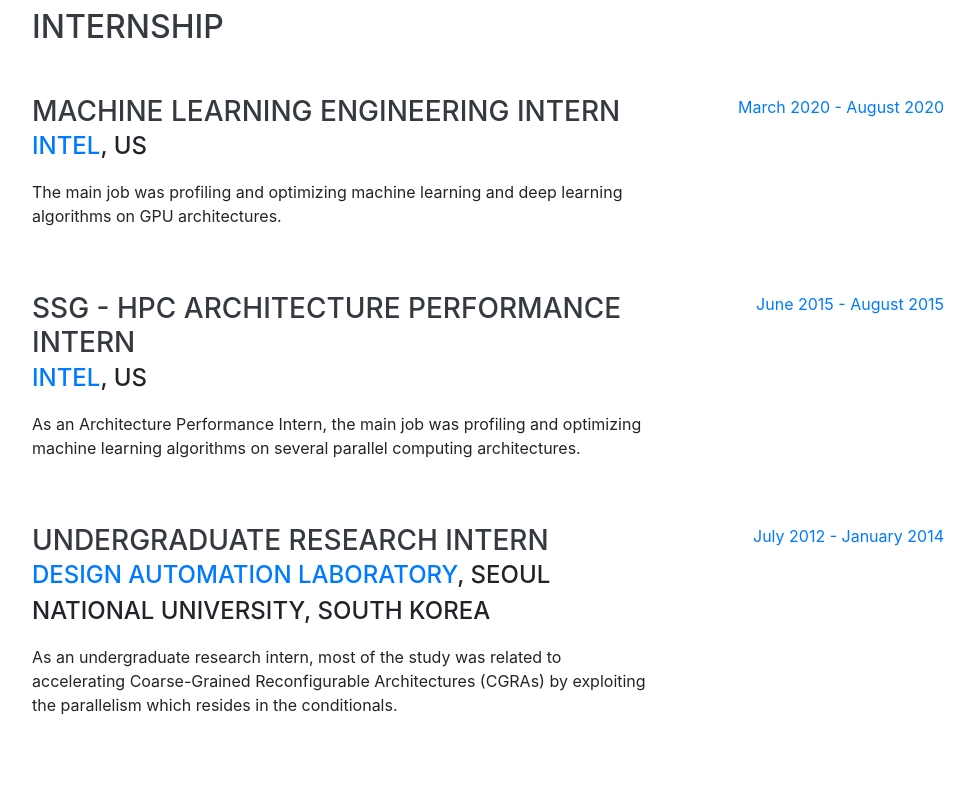
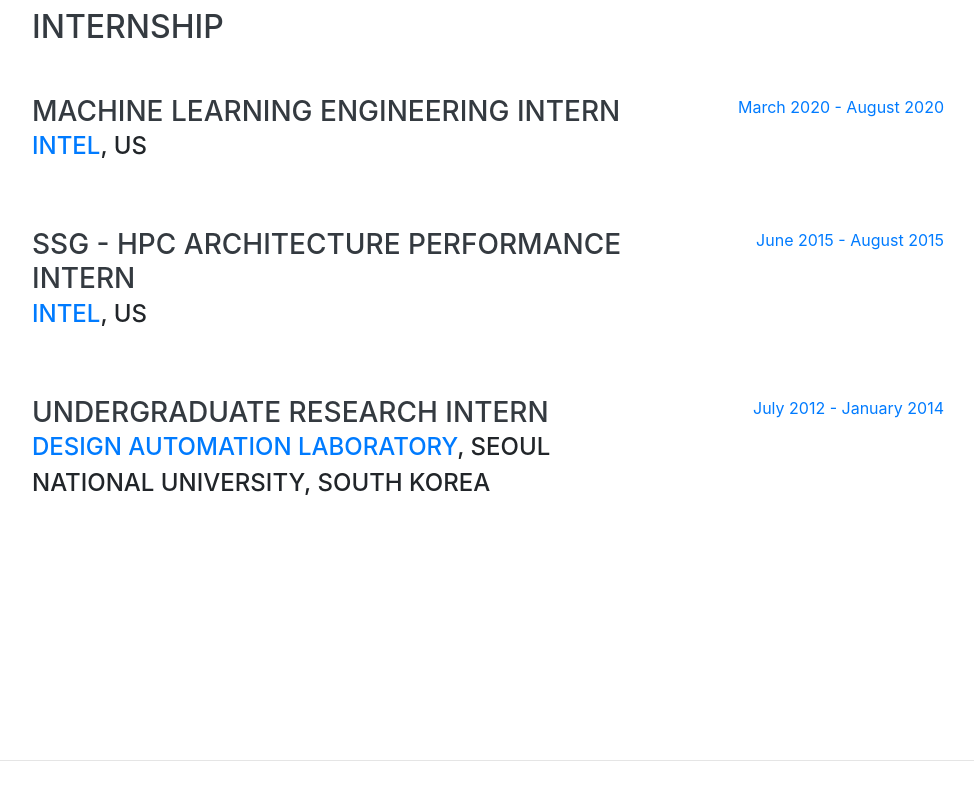
Before and after one commit to jihyun-r/jihyun-r.github.io, a website with bundled scripts: page index.html in a window 1280 px wide. Shown: the part 3530-4330 px from the top of the page, without its empty margins (288-1262 px from the left). Built offline with nearby package versions, Linux system fonts and the light colour scheme; a web font is replaced by a local one.

Commit message:
remove explanations

```diff
--- a/index.html
+++ b/index.html
@@ -235,7 +235,7 @@
           <div class="resume-content">
             <h3 class="mb-0">Machine Learning Engineering Intern</h3>
             <div class="subheading mb-3"><a href="https://www.intel.com/content/www/us/en/homepage.html">Intel</a>, US</div>
-            <p>The main job was profiling and optimizing machine learning and deep learning algorithms on GPU architectures.</p>
+            <!-- <p>The main job was profiling and optimizing machine learning and deep learning algorithms on GPU architectures.</p> -->
           </div>
           <div class="resume-date text-md-right">
             <span class="text-primary">March 2020 - August 2020</span>
@@ -246,7 +246,7 @@
           <div class="resume-content">
             <h3 class="mb-0">SSG - HPC Architecture Performance Intern</h3>
             <div class="subheading mb-3"><a href="https://www.intel.com/content/www/us/en/homepage.html">Intel</a>, US</div>
-            <p>As an Architecture Performance Intern, the main job was profiling and optimizing machine learning algorithms on several parallel computing architectures.</p>
+            <!-- <p>As an Architecture Performance Intern, the main job was profiling and optimizing machine learning algorithms on several parallel computing architectures.</p> -->
           </div>
           <div class="resume-date text-md-right">
             <span class="text-primary">June 2015 - August 2015</span>
@@ -257,7 +257,7 @@
           <div class="resume-content">
             <h3 class="mb-0">Undergraduate Research Intern</h3>
             <div class="subheading mb-3"><a href="http://dal.snu.ac.kr/"> Design Automation Laboratory</a>, Seoul National University, South Korea</div>
-            <p>As an undergraduate research intern, most of the study was related to accelerating Coarse-Grained Reconfigurable Architectures (CGRAs) by exploiting the parallelism which resides in the conditionals.</p>
+            <!-- <p>As an undergraduate research intern, most of the study was related to accelerating Coarse-Grained Reconfigurable Architectures (CGRAs) by exploiting the parallelism which resides in the conditionals.</p> -->
           </div>
           <div class="resume-date text-md-right">
             <span class="text-primary">July 2012 - January 2014</span>
```
